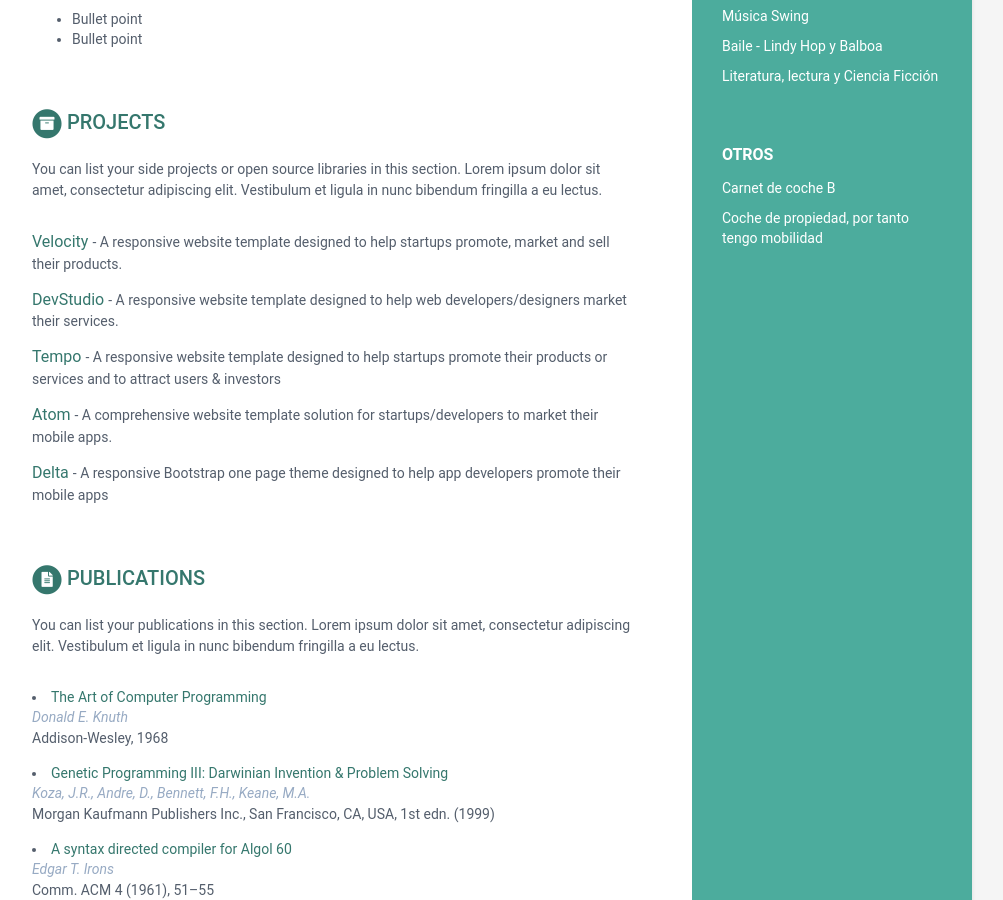
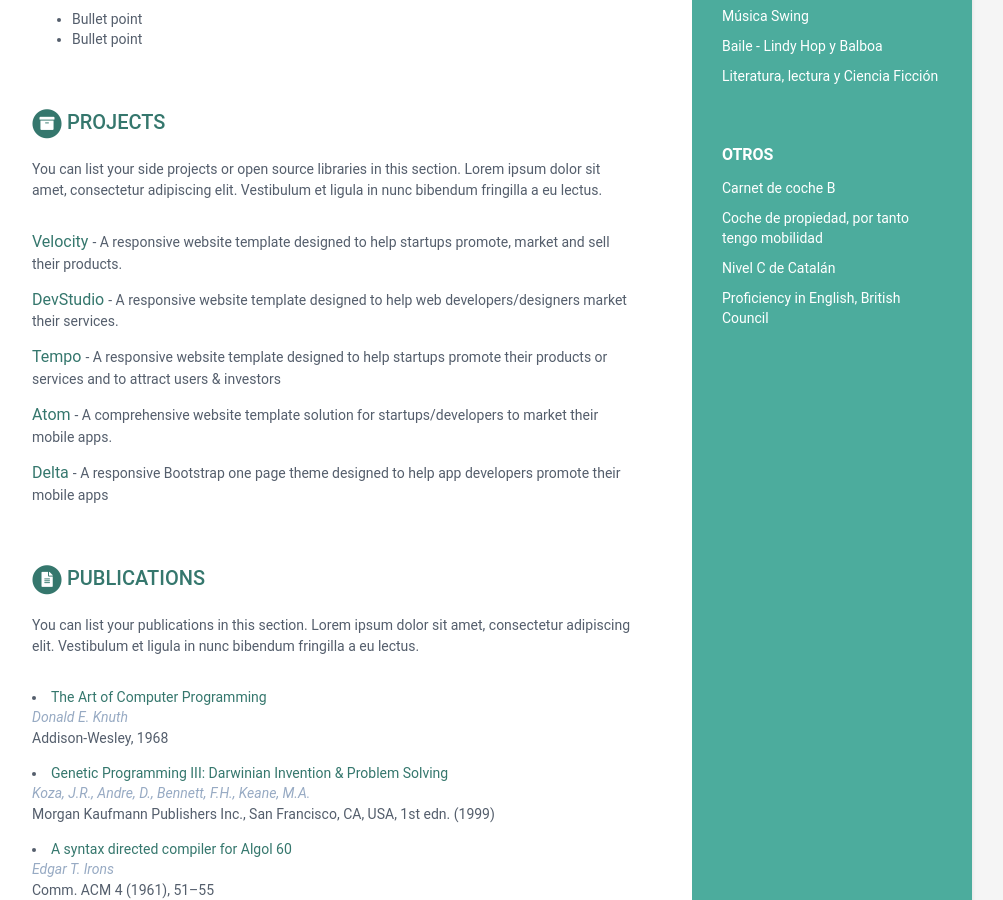
Before and after one commit to joan-medina-roca/cv.joanmedinaroca.com, a Jekyll site: the page built from index.html, in a window 1280 px wide and 900 px high, scrolled down 959 px. Shown: the whole window, without its empty margins (168-1171 px from the left). Built offline with Jekyll 4.4.1, drawn with Linux system fonts in a browser that asks for light colours.

Commit message:
proficiency y nivel c

```diff
--- a/_data/data.yml
+++ b/_data/data.yml
@@ -51,6 +51,12 @@ sidebar:
       link:
 
     - item: Coche de propiedad, por tanto tengo mobilidad
+      link:
+
+    - item: Nivel C de Catalán
+      link:
+
+    - item: Proficiency in English, British Council
       link:
 
 career-profile:
```
